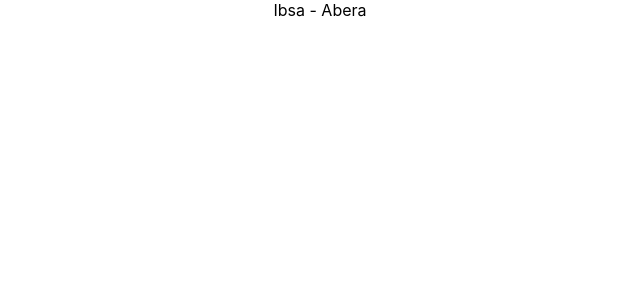
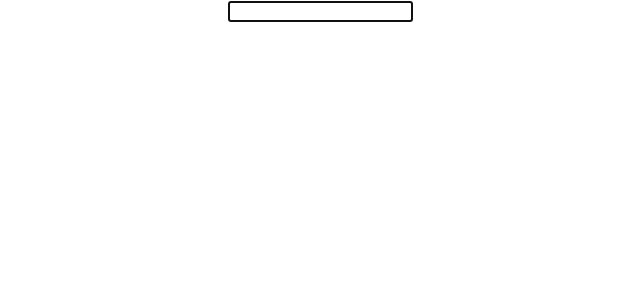
Before and after one commit to ibsa-a1/First-React-App, a React (Create React App) app: page / in a window 1280 px wide. Shown: the top 300 px of the page, without its empty margins (320-960 px from the left). Built offline with nearby package versions, Linux system fonts and the light colour scheme.

Commit message:
Start with useRef Hook

```diff
--- a/src/App.js
+++ b/src/App.js
@@ -31,6 +31,7 @@ import UseEffectHooks from './Hooks/UseEffectHooks';
 import DataFetch from './Hooks/DataFetch';
 import GithubRepos from './Hooks/GithubRepos';
 import UseContextHooks from './Hooks/UseContextHooks';
+import InputFocusWithUseRef from './Hooks/InputFocus-with-useRef';
 // import {createContext} from 'react';
 
 export const OwnerContext = React.createContext();
@@ -142,12 +143,14 @@ function App() {
 
         {/* <GithubRepos /> */}
 
-        <OwnerContext.Provider value={'Ibsa'}>
+        {/* <OwnerContext.Provider value={'Ibsa'}>
           <ChannelContext.Provider value={'Abera'}>
             <UseContextHooks />
           </ChannelContext.Provider>
-        </OwnerContext.Provider>
+        </OwnerContext.Provider> */}
         {/* This is Step 2 in Using useContext. --- Provide Context / Value */}
+
+        <InputFocusWithUseRef />
 
     </div>
   );
--- /dev/null
+++ b/src/Hooks/InputFocus-with-useRef.js
@@ -0,0 +1,15 @@
+import React, {useEffect, useRef} from 'react'
+
+function InputFocusWithUseRef() {
+    const inputFocus = useRef(null);
+    useEffect(() => {
+        inputFocus.current.focus();
+    }, [])
+  return (
+    <div>
+      <input type="text" ref={inputFocus} />
+    </div>
+  )
+}
+
+export default InputFocusWithUseRef
```
